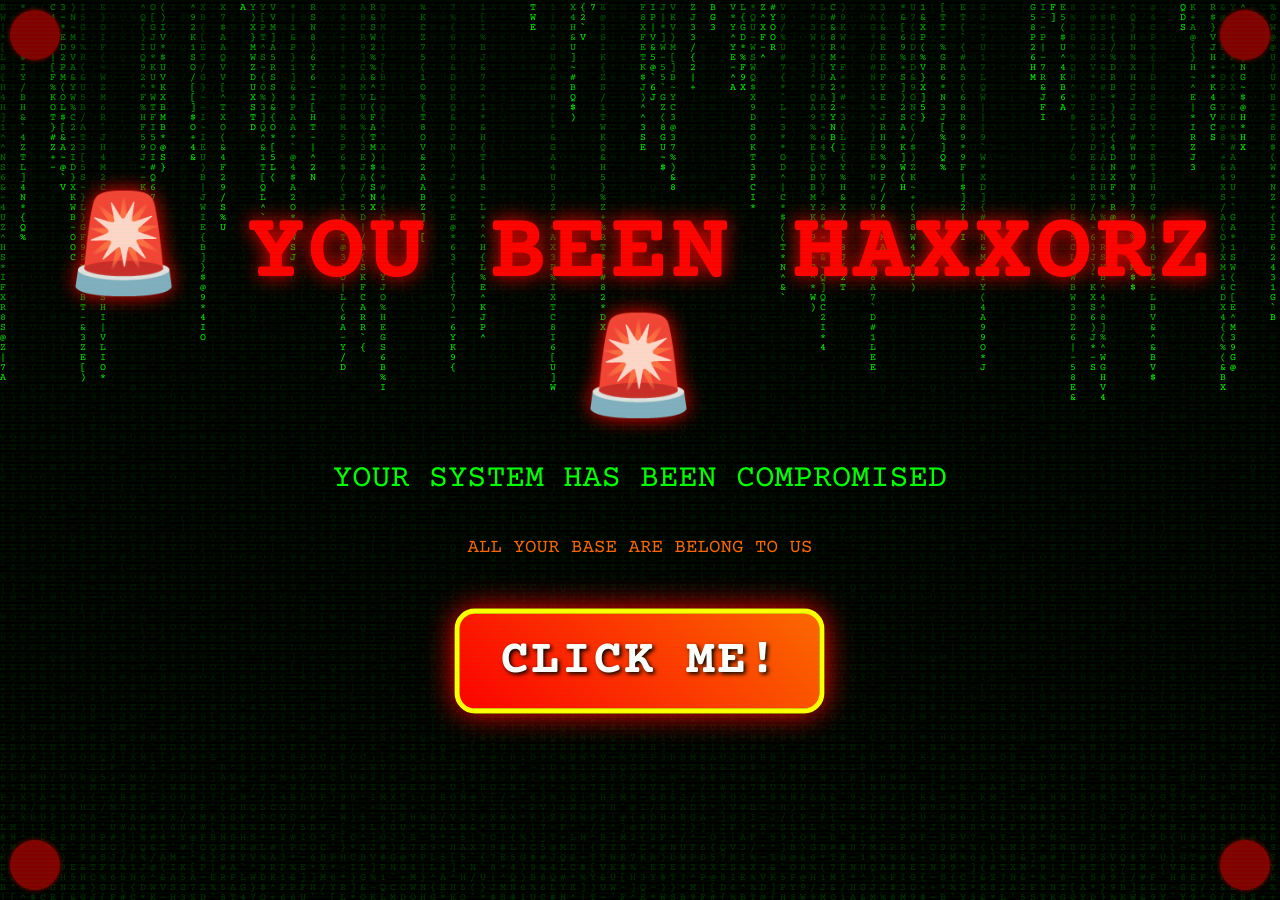
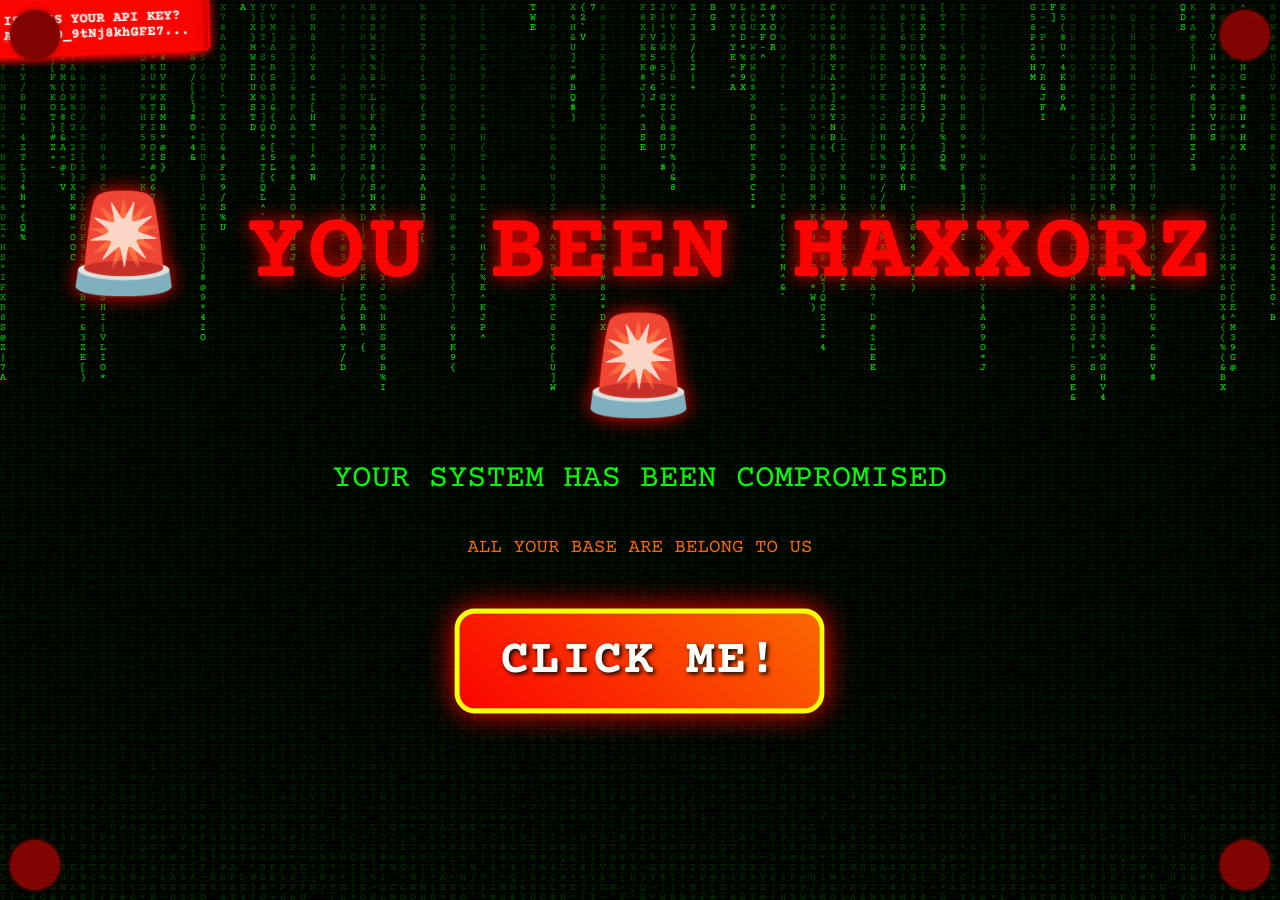
Before and after one commit to mnky9800n/mnky9800n.github.io, a Jekyll site: the page you-been-haxxorz/index.html, which Jekyll copies as it is, in a window 1280 px wide. Built offline with Jekyll 4.4.1, drawn with Linux system fonts in a browser that asks for light colours.

Commit message:
Change API key boxes from bouncing to popping animation
- Replaced chaotic bouncing animation with cleaner pop-up effect
- API key boxes now appear at fixed positions and pop in/out with scale and rotate
- Each box has different timing (0s, 1.5s, 3s delays)
- Much more readable and less distracting

```diff
--- a/you-been-haxxorz/index.html
+++ b/you-been-haxxorz/index.html
@@ -110,41 +110,52 @@
             color: #fff;
             font-weight: bold;
             border-radius: 5px;
-            animation: bounce 3s infinite linear;
+            animation: popUp 4s infinite;
             z-index: 6;
             pointer-events: none;
             box-shadow: 0 0 10px #ff0000;
+            opacity: 0;
+            transform: scale(0);
         }
 
-        .api-box:nth-child(1) { animation-delay: 0s; }
-        .api-box:nth-child(2) { animation-delay: 1s; }
-        .api-box:nth-child(3) { animation-delay: 2s; }
+        .api-box:nth-child(1) {
+            top: 15%;
+            left: 10%;
+            animation-delay: 0s;
+        }
+        .api-box:nth-child(2) {
+            top: 60%;
+            right: 15%;
+            animation-delay: 1.5s;
+        }
+        .api-box:nth-child(3) {
+            bottom: 20%;
+            left: 20%;
+            animation-delay: 3s;
+        }
 
-        @keyframes bounce {
-            0% {
-                left: -200px;
-                top: 20%;
-                transform: rotate(0deg);
+        @keyframes popUp {
+            0%, 85% {
+                opacity: 0;
+                transform: scale(0) rotate(0deg);
             }
-            25% {
-                left: 80%;
-                top: 60%;
-                transform: rotate(90deg);
+            5% {
+                opacity: 1;
+                transform: scale(1.2) rotate(-5deg);
             }
-            50% {
-                left: 120%;
-                top: 30%;
-                transform: rotate(180deg);
+            10% {
+                transform: scale(1) rotate(2deg);
             }
-            75% {
-                left: 10%;
-                top: 70%;
-                transform: rotate(270deg);
+            15% {
+                transform: scale(1.1) rotate(-2deg);
             }
-            100% {
-                left: -200px;
-                top: 20%;
-                transform: rotate(360deg);
+            20%, 80% {
+                opacity: 1;
+                transform: scale(1) rotate(0deg);
+            }
+            85%, 100% {
+                opacity: 0;
+                transform: scale(0) rotate(0deg);
             }
         }
 
@@ -267,7 +278,7 @@
     <div class="warning-light bottom-left"></div>
     <div class="warning-light bottom-right"></div>
 
-    <!-- Bouncing API key boxes -->
+    <!-- Popping API key boxes -->
     <div class="api-box">IS THIS YOUR API KEY?<br>sk-proj-abc123XYZ789...</div>
     <div class="api-box">IS THIS YOUR API KEY?<br>pk_test_4242424242...</div>
     <div class="api-box">IS THIS YOUR API KEY?<br>AIzaSyD_9tNj8khGFE7...</div>
```
Also changed, not shown: other parts of you-been-haxxorz/index.html (+1 -1 lines).
